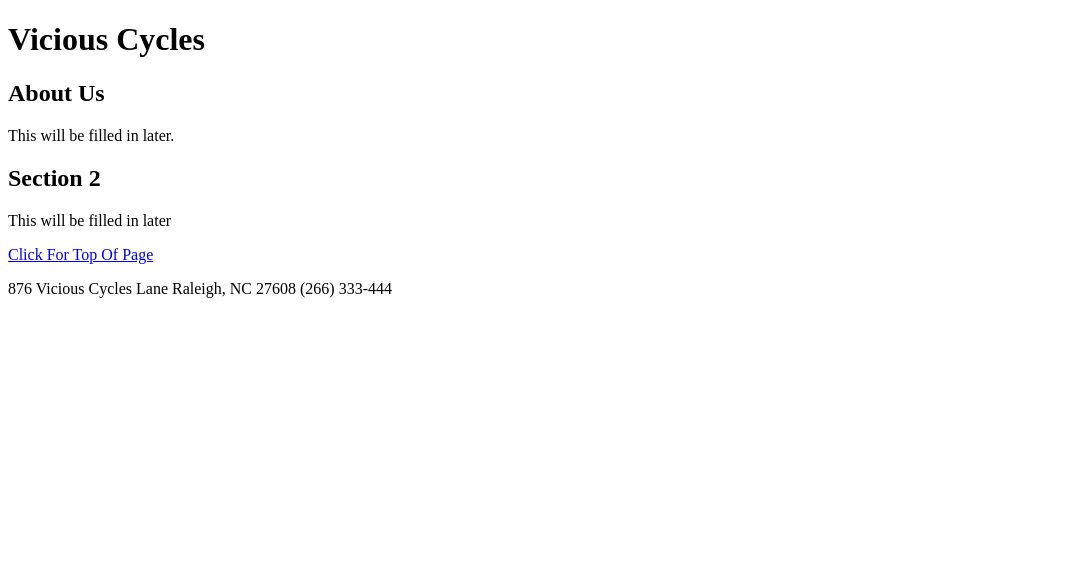
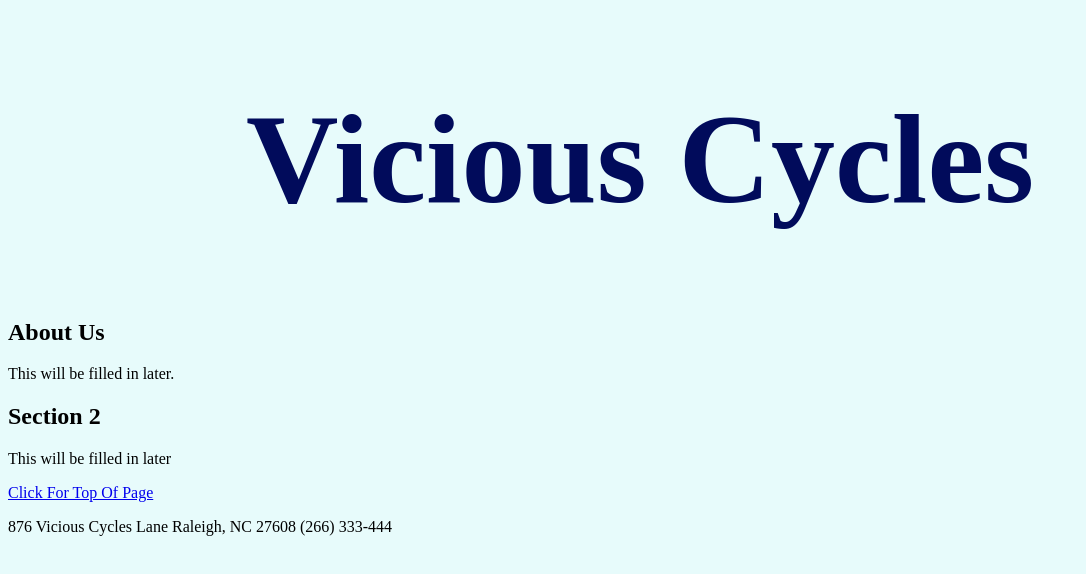
Before and after one commit to krwhite5/ViciousCyclesProject, a plain HTML site: page index.html in a window 1280 px wide. Shown: the whole page, without its empty margins (0-1086 px from the left). Drawn offline with Linux system fonts and the light colour scheme.

Commit message:
Add files via upload

```diff
--- a/index.html
+++ b/index.html
@@ -7,6 +7,16 @@
     <meta name="viewport" content="width=device-width, initial-scale=1.0">
     <title>Vicious Cycles</title>
     <link rel ="stylesheet" href=>
+    <style>
+        body{
+            background-color: #e7fbfb ;
+        }
+        header{
+            font-size: 4em;
+            text-align: center;
+            color: #010B5B ;
+        }
+    </style>
 </head>
 
 <body>
```
